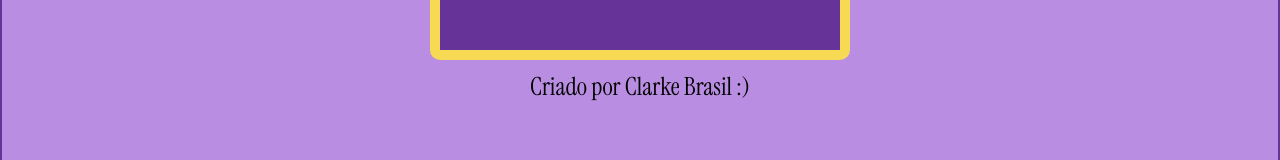
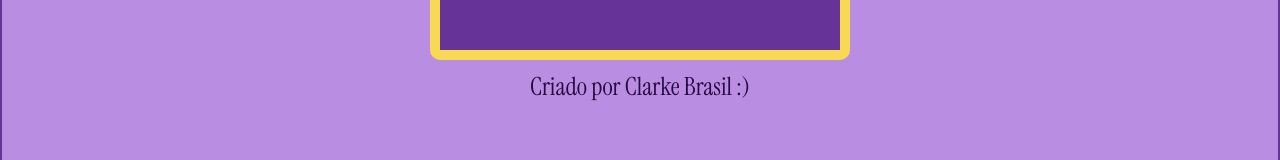
Before and after one commit to Clarke2302/projeto-relogio, a plain HTML site: page index.html in a window 1280 px wide. Shown: the part 431-591 px from the top of the page. Drawn offline with Linux system fonts and the light colour scheme.

Commit message:
mudando cor da fonte da escrita

```diff
--- a/style.css
+++ b/style.css
@@ -29,7 +29,7 @@ html, body {
 footer{
     font-size: 25px; /*fonte da escrita*/
     margin-top: 10px;
-    color: black;
+    color: rgb(38, 9, 66);
     font-family: 'Instrument Serif', serif;
 
 }
```
